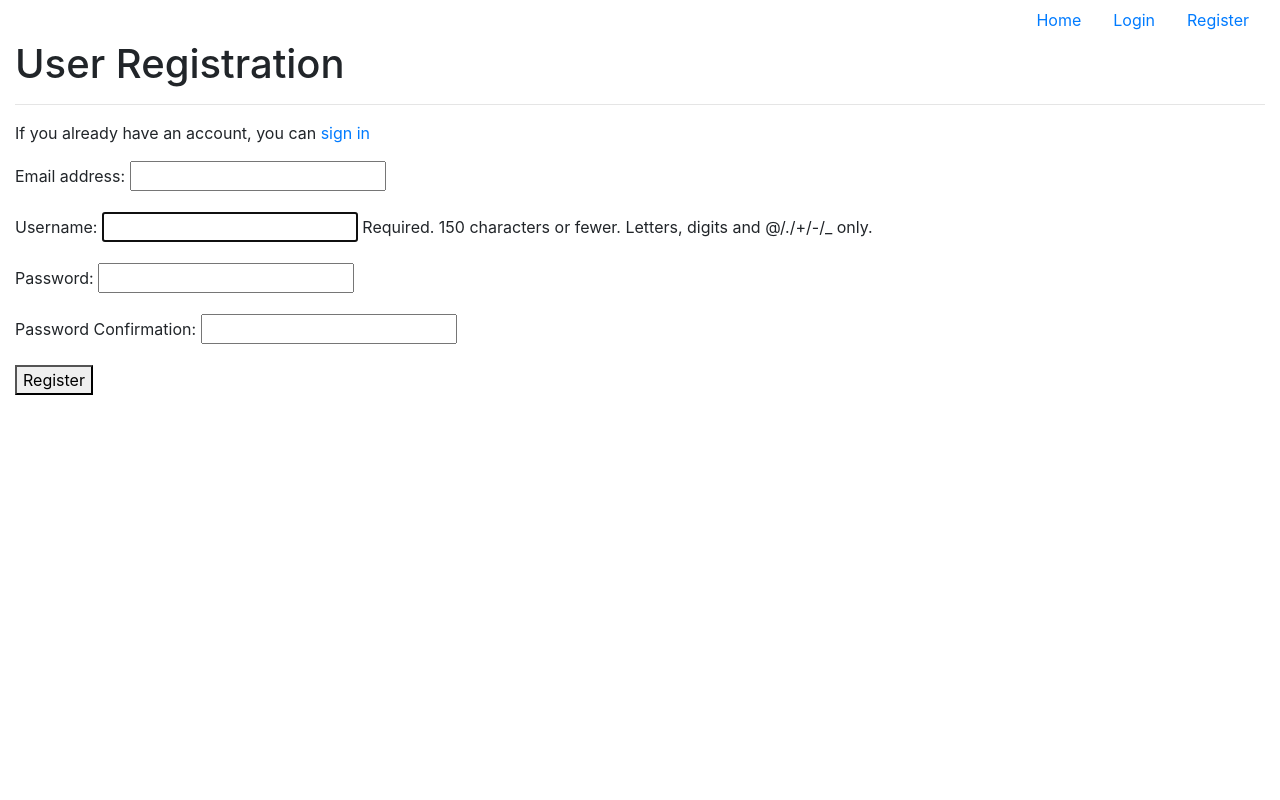
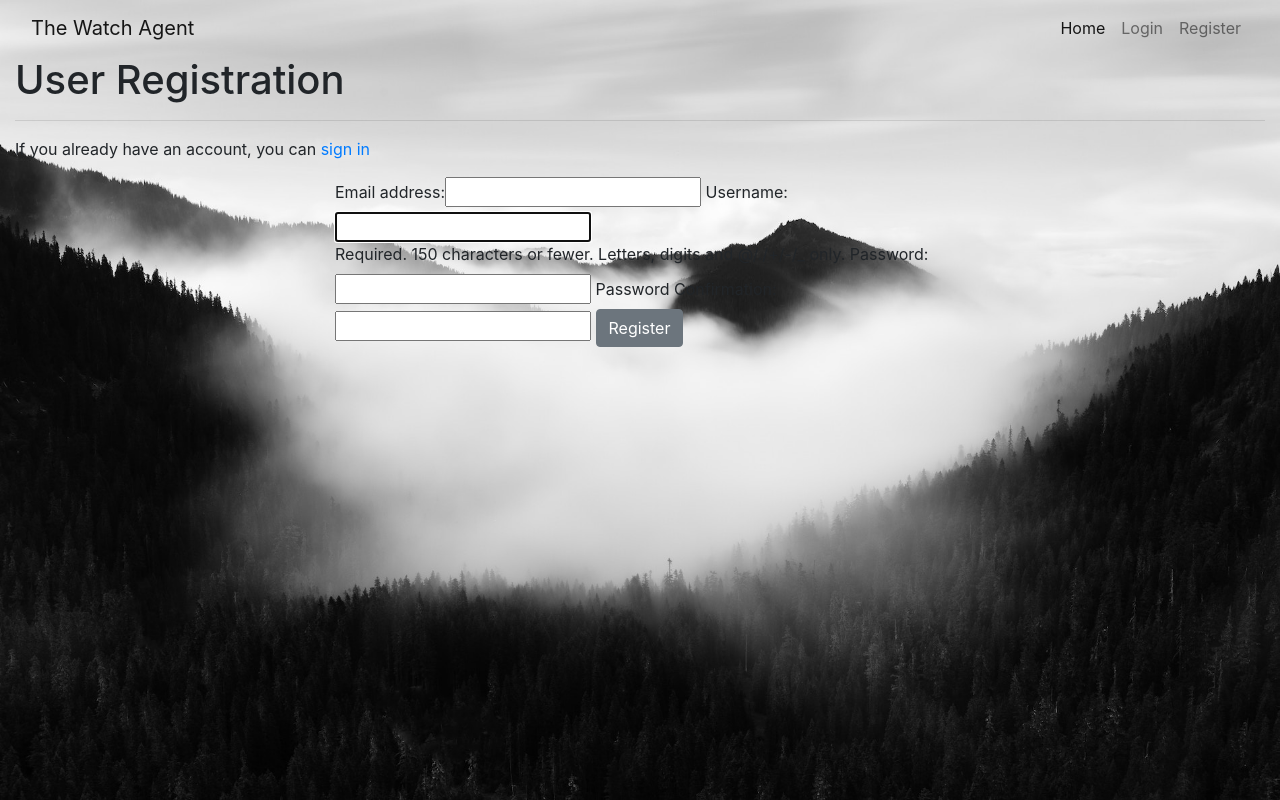
Before and after one commit to mparkcode/test-watch, a Django app: page /accounts/register/ in a window 1280 px wide. Run offline with Django 3.2, Linux system fonts and the light colour scheme; some libraries are stand-ins or nearby versions.

Commit message:
added backgrounds and modified navbar

```diff
--- a/accounts/templates/registration.html
+++ b/accounts/templates/registration.html
@@ -1,16 +1,26 @@
 {% extends 'base.html' %}
+
+{% load bootstrap_tags %}
 
 {% block page_title %}Registration Page{% endblock %}
 
 {% block page_heading %}User Registration{% endblock %}
 
 {% block content %}
+<div class="row">
+<div class="col-md-6">
 <p>If you already have an account, you can <a href="{% url 'login' %}">sign in</a></p>
-
+</div>
+</div>
  <form method="POST">
+   <div class="row">
+            <div class="col-md-3"></div>
+            <div class="col-md-6">
         {% csrf_token %}
-        {{ registration_form.as_p }}
-        <button type="submit">Register</button>
+        {{ registration_form | as_bootstrap }}
+     <button type="button" class="btn btn-secondary">Register</button>
+    </div>
+    </div>
     </form>
 
 
--- /dev/null
+++ b/static/css/style.css
@@ -0,0 +1,18 @@
+html {
+  font-family: sans-serif;
+  line-height: 1.15;
+  -webkit-text-size-adjust: 100%;
+  -webkit-tap-highlight-color: rgba(0, 0, 0, 0);
+}
+
+body {
+  background-image: url("../images/bg-masthead.jpg");
+  background-repeat: no-repeat;
+  background-position: center center;
+  background-attachment: fixed;
+  background-size: cover;
+}
+
+.nav:a {
+    color: black;
+}
--- a/templates/base.html
+++ b/templates/base.html
@@ -1,3 +1,4 @@
+{% load staticfiles %}
 <html lang="en">
 <head>
     <meta charset="UTF-8">
@@ -5,6 +6,7 @@
     <meta http-equiv="X-UA-Compatible" content="ie=edge">
     <!--Bootstrap CSS & Own CSS-->
     <link rel="stylesheet" href="https://stackpath.bootstrapcdn.com/bootstrap/4.5.0/css/bootstrap.min.css" integrity="sha384-9aIt2nRpC12Uk9gS9baDl411NQApFmC26EwAOH8WgZl5MYYxFfc+NcPb1dKGj7Sk" crossorigin="anonymous">
+    <link rel="stylesheet" href="{% static 'css/style.css' %}" type="text/css">
     <!--Javascript-->
     <script src="https://code.jquery.com/jquery-3.5.1.slim.min.js" integrity="sha384-DfXdz2htPH0lsSSs5nCTpuj/zy4C+OGpamoFVy38MVBnE+IbbVYUew+OrCXaRkfj" crossorigin="anonymous"></script>
     <script src="https://cdn.jsdelivr.net/npm/popper.js@1.16.0/dist/umd/popper.min.js" integrity="sha384-Q6E9RHvbIyZFJoft+2mJbHaEWldlvI9IOYy5n3zV9zzTtmI3UksdQRVvoxMfooAo" crossorigin="anonymous"></script>
@@ -13,11 +15,16 @@
 </head>
 <body>
 <div class="container-fluid">
-    <div class="row">
-        <div class="col">
-            <ul class="nav justify-content-end">
-                <li class="nav-item">
-                    <a class="nav-link active" href="{% url 'index' %}">Home</a>
+<nav class="navbar navbar-expand-lg navbar-light">
+  <a class="navbar-brand" href="#">The Watch Agent</a>
+  <button class="navbar-toggler" type="button" data-toggle="collapse" data-target="#navbarNav" aria-controls="navbarNav" aria-expanded="false" aria-label="Toggle navigation">
+    <span class="navbar-toggler-icon"></span>
+  </button>
+  <div class="collapse navbar-collapse justify-content-end" id="navbarNav">
+    <ul class="navbar-nav">
+
+      <li class="nav-item active">
+        <a class="nav-link" href="{% url 'index' %}">Home <span class="sr-only">(current)</span></a>
       </li>
       {% if user.is_authenticated %}
       <li class="nav-item">
@@ -36,7 +43,7 @@
       {% endif %}
     </ul>
   </div>
-    </div>
+</nav>
     <div class="row">
         <div class="col-sm-12">
 
@@ -54,5 +61,9 @@
         </div>
     </div>
 </div>
+
+<footer>
+
+</footer>
 </body>
 </html>
--- a/templates/registration/password_reset_form.html
+++ b/templates/registration/password_reset_form.html
@@ -1,4 +1,6 @@
 {% extends 'base.html' %}
+
+{% load bootstrap_tags %}
 
 {% block page_title %}Password Reset Page{% endblock %}
 
@@ -8,12 +10,12 @@
 <form method="POST">
     <p>Please enter your email address</p>
     {% csrf_token %}
-    {{ form.email.errors }}
+    {{ form.email.errors  }}
     <p>
         <label for="id_email">Email address:</label>
         {{ form.email }}
 
-        <button>Reset Password</button>
+        <button type="button" class="btn btn-secondary">Reset Password</button>
     </p>
 </form>
 
--- a/the_watch_agent/settings.py
+++ b/the_watch_agent/settings.py
@@ -37,6 +37,7 @@
     'django.contrib.sessions',
     'django.contrib.messages',
     'django.contrib.staticfiles',
+    'django_forms_bootstrap',
     'accounts',
 ]
 
@@ -123,6 +124,9 @@
 # https://docs.djangoproject.com/en/1.11/howto/static-files/
 
 STATIC_URL = '/static/'
+STATICFILES_DIRS = [
+    os.path.join(BASE_DIR, "static")
+]
 
 MESSAGE_STORAGE = "django.contrib.messages.storage.session.SessionStorage"
 
```
Also changed, not shown: accounts/templates/index.html (+15 -1 lines), accounts/templates/login.html (+15 -4 lines), static/images/bg-masthead.jpg (added). Lines whose indentation alone changed are shown as unchanged.
